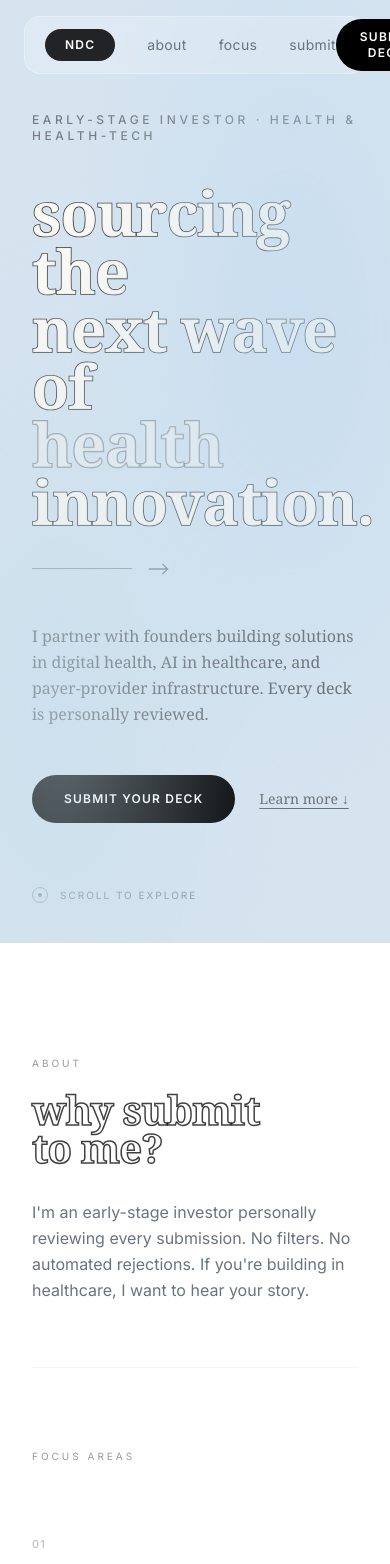
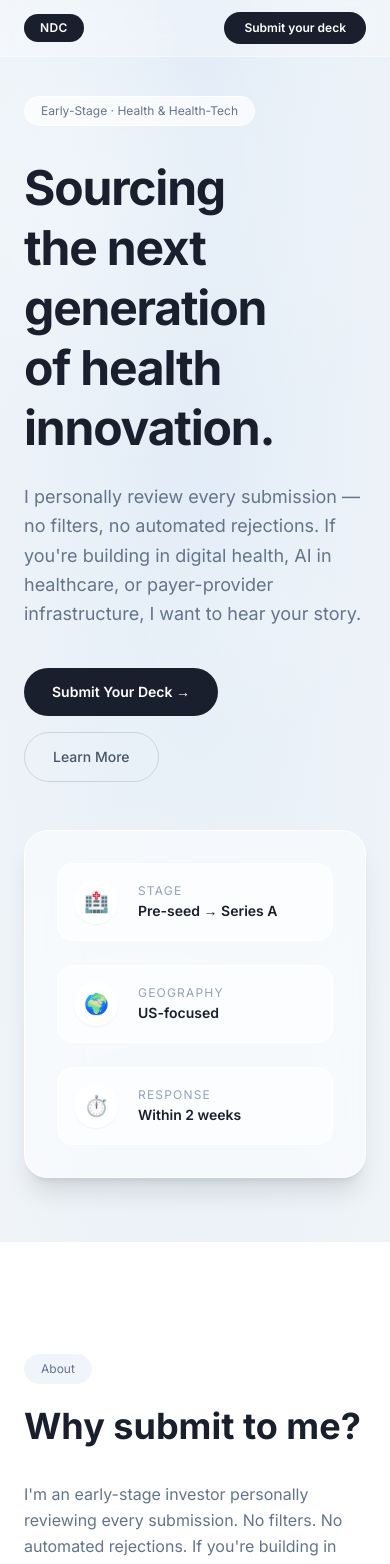
Before and after one commit to ndwumfuoh5-debug/sourcevc, a Next.js app: page / in a window 390 px wide. Shown: the top 1564 px of the page. Built offline with nearby package versions, Linux system fonts and the light colour scheme.

Commit message:
Coding agent: Completely redesign the landing page with a glassmorphism / frosted glas

```diff
--- a/globals.css
+++ b/globals.css
@@ -4,95 +4,96 @@
 
 @layer base {
   :root {
-    --background: 255 255 255;
-    --foreground: 10 10 10;
+    /* Soft blue-gray: #edf2f8 ≈ hsl(214, 43%, 95%) */
+    --background: 214 43% 95%;
+    --foreground: 222 47% 11%;
 
-    --card: 255 255 255;
-    --card-foreground: 10 10 10;
+    --card: 0 0% 100%;
+    --card-foreground: 222 47% 11%;
 
-    --popover: 255 255 255;
-    --popover-foreground: 10 10 10;
+    --popover: 0 0% 100%;
+    --popover-foreground: 222 47% 11%;
 
-    --primary: 10 10 10;
-    --primary-foreground: 255 255 255;
+    --primary: 222 47% 11%;
+    --primary-foreground: 0 0% 100%;
 
-    --secondary: 245 245 245;
-    --secondary-foreground: 10 10 10;
+    --secondary: 214 32% 91%;
+    --secondary-foreground: 222 47% 11%;
 
-    --muted: 245 245 245;
-    --muted-foreground: 115 115 115;
+    --muted: 214 32% 91%;
+    --muted-foreground: 215 16% 47%;
 
-    --accent: 245 245 245;
-    --accent-foreground: 10 10 10;
+    --accent: 214 32% 91%;
+    --accent-foreground: 222 47% 11%;
 
-    --destructive: 239 68 68;
-    --destructive-foreground: 255 255 255;
+    --destructive: 0 84% 60%;
+    --destructive-foreground: 0 0% 100%;
 
-    --border: 229 229 229;
-    --input: 229 229 229;
-    --ring: 10 10 10;
+    --border: 214 32% 87%;
+    --input: 214 32% 87%;
+    --ring: 222 47% 11%;
 
     --radius: 0rem;
 
-    --chart-1: 10 10 10;
-    --chart-2: 64 64 64;
-    --chart-3: 115 115 115;
-    --chart-4: 163 163 163;
-    --chart-5: 212 212 212;
+    --chart-1: 222 47% 11%;
+    --chart-2: 215 25% 35%;
+    --chart-3: 215 16% 55%;
+    --chart-4: 214 20% 70%;
+    --chart-5: 214 30% 85%;
 
-    --sidebar-background: 10 10 10;
-    --sidebar-foreground: 245 245 245;
-    --sidebar-primary: 255 255 255;
-    --sidebar-primary-foreground: 10 10 10;
-    --sidebar-accent: 30 30 30;
-    --sidebar-accent-foreground: 245 245 245;
-    --sidebar-border: 30 30 30;
-    --sidebar-ring: 255 255 255;
+    --sidebar-background: 222 47% 11%;
+    --sidebar-foreground: 214 32% 91%;
+    --sidebar-primary: 0 0% 100%;
+    --sidebar-primary-foreground: 222 47% 11%;
+    --sidebar-accent: 222 40% 18%;
+    --sidebar-accent-foreground: 214 32% 91%;
+    --sidebar-border: 222 40% 18%;
+    --sidebar-ring: 0 0% 100%;
   }
 
   .dark {
-    --background: 10 10 10;
-    --foreground: 245 245 245;
+    --background: 222 47% 8%;
+    --foreground: 214 32% 91%;
 
-    --card: 20 20 20;
-    --card-foreground: 245 245 245;
+    --card: 222 40% 12%;
+    --card-foreground: 214 32% 91%;
 
-    --popover: 20 20 20;
-    --popover-foreground: 245 245 245;
+    --popover: 222 40% 12%;
+    --popover-foreground: 214 32% 91%;
 
-    --primary: 245 245 245;
-    --primary-foreground: 10 10 10;
+    --primary: 214 32% 91%;
+    --primary-foreground: 222 47% 11%;
 
-    --secondary: 30 30 30;
-    --secondary-foreground: 245 245 245;
+    --secondary: 222 40% 18%;
+    --secondary-foreground: 214 32% 91%;
 
-    --muted: 30 30 30;
-    --muted-foreground: 163 163 163;
+    --muted: 222 40% 18%;
+    --muted-foreground: 215 16% 55%;
 
-    --accent: 30 30 30;
-    --accent-foreground: 245 245 245;
+    --accent: 222 40% 18%;
+    --accent-foreground: 214 32% 91%;
 
-    --destructive: 239 68 68;
-    --destructive-foreground: 255 255 255;
+    --destructive: 0 84% 60%;
+    --destructive-foreground: 0 0% 100%;
 
-    --border: 40 40 40;
-    --input: 40 40 40;
-    --ring: 245 245 245;
+    --border: 222 40% 20%;
+    --input: 222 40% 20%;
+    --ring: 214 32% 91%;
 
-    --chart-1: 245 245 245;
-    --chart-2: 200 200 200;
-    --chart-3: 150 150 150;
-    --chart-4: 100 100 100;
-    --chart-5: 60 60 60;
+    --chart-1: 214 32% 91%;
+    --chart-2: 214 20% 70%;
+    --chart-3: 215 16% 55%;
+    --chart-4: 215 25% 35%;
+    --chart-5: 222 40% 20%;
 
-    --sidebar-background: 10 10 10;
-    --sidebar-foreground: 245 245 245;
-    --sidebar-primary: 245 245 245;
-    --sidebar-primary-foreground: 10 10 10;
-    --sidebar-accent: 30 30 30;
-    --sidebar-accent-foreground: 245 245 245;
-    --sidebar-border: 40 40 40;
-    --sidebar-ring: 245 245 245;
+    --sidebar-background: 222 47% 8%;
+    --sidebar-foreground: 214 32% 91%;
+    --sidebar-primary: 214 32% 91%;
+    --sidebar-primary-foreground: 222 47% 11%;
+    --sidebar-accent: 222 40% 18%;
+    --sidebar-accent-foreground: 214 32% 91%;
+    --sidebar-border: 222 40% 20%;
+    --sidebar-ring: 214 32% 91%;
   }
 }
 
@@ -109,6 +110,7 @@
 
   body {
     @apply bg-background text-foreground leading-relaxed;
+    background-color: #edf2f8;
   }
 
   h1,
--- a/src/components/landing/AboutSection.tsx
+++ b/src/components/landing/AboutSection.tsx
@@ -1,103 +1,89 @@
 "use client";
+
+import { Stethoscope, Brain, Building2 } from "lucide-react";
 
 const FOCUS_AREAS = [
   {
-    number: "01",
     title: "Digital Health",
-    desc: "Consumer health, telehealth, remote monitoring, and mental wellness platforms reshaping how care is accessed.",
+    desc: "Consumer health, telehealth, remote monitoring, and mental wellness platforms reshaping how care is accessed and delivered.",
+    Icon: Stethoscope,
   },
   {
-    number: "02",
     title: "AI / ML in Healthcare",
-    desc: "Clinical decision support, diagnostics, drug discovery, and workflow automation powered by modern AI.",
+    desc: "Clinical decision support, diagnostics, drug discovery, and workflow automation powered by modern AI and machine learning.",
+    Icon: Brain,
   },
   {
-    number: "03",
     title: "Payer-Provider Tech",
     desc: "Infrastructure modernizing how care is financed, coordinated, and delivered across the health system.",
+    Icon: Building2,
   },
+];
+
+const STATS = [
+  { label: "Stage", value: "Pre-seed → A" },
+  { label: "Geography", value: "US-focused" },
+  { label: "Check size", value: "$25K–$250K" },
+  { label: "Response", value: "2 weeks" },
 ];
 
 export function AboutSection() {
   return (
-    <section id="about" className="bg-white py-28 px-8 md:px-16 lg:px-24">
-      <div className="max-w-6xl mx-auto">
+    <section id="about" className="bg-white py-28 px-6 md:px-10">
+      <div className="max-w-7xl mx-auto">
 
-        {/* Top row */}
-        <div className="flex flex-col md:flex-row md:items-end md:justify-between gap-8 mb-20 border-b border-gray-100 pb-16">
-          <div>
-            <p className="text-[10px] tracking-[0.3em] uppercase text-black/40 mb-5">About</p>
-            <h2
-              className="leading-[0.95] lowercase"
-              style={{
-                fontFamily: "'Georgia', 'Times New Roman', serif",
-                fontSize: "clamp(2.5rem, 6vw, 4.5rem)",
-                fontWeight: 700,
-                letterSpacing: "-0.02em",
-                color: "rgba(255,252,245,0.0)",
-                WebkitTextStroke: "1.5px rgba(0,0,0,0.75)",
-              }}
-            >
-              why submit<br />to me?
+        {/* Section header */}
+        <div className="mb-16">
+          <div className="inline-flex items-center bg-[#f0f5fc] text-slate-500 text-xs px-4 py-1.5 rounded-full border border-slate-100 mb-5">
+            About
+          </div>
+          <div className="flex flex-col md:flex-row md:items-end md:justify-between gap-8">
+            <h2 className="text-4xl font-bold text-[#1a1f2e] leading-tight">
+              Why submit to me?
             </h2>
-          </div>
-          <div className="max-w-sm">
-            <p className="text-gray-500 text-base leading-relaxed text-pretty">
-              I&apos;m an early-stage investor personally reviewing every submission.
-              No filters. No automated rejections. If you&apos;re building in healthcare,
-              I want to hear your story.
+            <p className="text-slate-500 text-base leading-relaxed max-w-sm text-pretty">
+              I&apos;m an early-stage investor personally reviewing every
+              submission. No filters. No automated rejections. If you&apos;re
+              building in healthcare, I want to hear your story.
             </p>
           </div>
         </div>
 
-        {/* Focus areas — numbered list style */}
-        <div id="focus">
-          <p className="text-[10px] tracking-[0.3em] uppercase text-black/40 mb-10">Focus areas</p>
-          <div className="divide-y divide-gray-100">
-            {FOCUS_AREAS.map((item) => (
-              <div
-                key={item.number}
-                className="flex flex-col md:flex-row md:items-center gap-4 py-8 group hover:bg-gray-50 -mx-4 px-4 transition-colors"
-              >
-                <span className="text-[11px] tracking-widest text-black/25 font-medium w-8 shrink-0">
-                  {item.number}
-                </span>
-                <div className="flex items-center gap-4 flex-1">
-                  <h3
-                    className="lowercase w-48 shrink-0"
-                    style={{
-                      fontFamily: "'Georgia', serif",
-                      fontSize: "1.2rem",
-                      fontWeight: 700,
-                      color: "transparent",
-                      WebkitTextStroke: "1px rgba(0,0,0,0.7)",
-                    }}
-                  >
-                    {item.title}
-                  </h3>
-                  <div className="hidden md:block h-px bg-gray-200 flex-1 max-w-24" />
-                  <p className="text-gray-500 text-sm leading-relaxed flex-1">
-                    {item.desc}
-                  </p>
-                </div>
-                {/* Arrow on hover */}
-                <span className="text-black/20 group-hover:text-black transition-colors text-lg">→</span>
+        {/* Focus area cards */}
+        <div id="focus" className="grid grid-cols-1 md:grid-cols-3 gap-5 mb-10">
+          {FOCUS_AREAS.map(({ title, desc, Icon }) => (
+            <div
+              key={title}
+              className="relative bg-[#f0f5fc] rounded-2xl p-7 border border-white/80 hover:shadow-md transition-shadow overflow-hidden"
+            >
+              {/* Ghost icon top-right */}
+              <div className="absolute top-4 right-4 text-slate-200 pointer-events-none" aria-hidden="true">
+                <Icon size={56} strokeWidth={1} />
               </div>
-            ))}
-          </div>
+
+              <h3 className="font-semibold text-[#1a1f2e] text-base mb-2 relative z-10">
+                {title}
+              </h3>
+              <p className="text-slate-500 text-sm leading-relaxed relative z-10">
+                {desc}
+              </p>
+            </div>
+          ))}
         </div>
 
         {/* Stats strip */}
-        <div className="mt-20 grid grid-cols-2 md:grid-cols-4 gap-3">
-          {[
-            { label: "Stage", value: "Pre-seed → A" },
-            { label: "Geography", value: "US-focused" },
-            { label: "Check size", value: "$25K–$250K" },
-            { label: "Response", value: "2 weeks" },
-          ].map((stat) => (
-            <div key={stat.label} className="bg-gray-50 rounded-2xl p-8 text-center border border-gray-100">
-              <p className="text-2xl font-black tracking-tight text-black mb-1" style={{ fontFamily: "'Georgia', serif" }}>{stat.value}</p>
-              <p className="text-[10px] tracking-[0.2em] uppercase text-black/40">{stat.label}</p>
+        <div className="grid grid-cols-2 md:grid-cols-4 gap-4">
+          {STATS.map((stat) => (
+            <div
+              key={stat.label}
+              className="bg-[#f5f8fc] rounded-2xl p-6 text-center border border-slate-100"
+            >
+              <p className="text-2xl font-bold text-[#1a1f2e] mb-1">
+                {stat.value}
+              </p>
+              <p className="text-xs text-slate-400 uppercase tracking-widest">
+                {stat.label}
+              </p>
             </div>
           ))}
         </div>
--- a/src/components/landing/HeroSection.tsx
+++ b/src/components/landing/HeroSection.tsx
@@ -6,110 +6,137 @@ export function HeroSection() {
   };
 
   return (
-    <section className="relative min-h-screen bg-[#D6E4F0] overflow-hidden flex flex-col">
-      {/* Soft gradient overlays */}
+    <section
+      className="relative min-h-screen overflow-hidden flex items-center"
+      style={{
+        background:
+          "radial-gradient(ellipse at 50% 0%, #dce8f5 0%, #e8f0f8 45%, #f0f4f8 100%)",
+      }}
+    >
+      {/* Decorative background blobs */}
       <div
-        className="absolute inset-0 opacity-50 pointer-events-none"
+        className="absolute inset-0 pointer-events-none overflow-hidden"
+        aria-hidden="true"
+      >
+        <div
+          className="absolute rounded-full opacity-40"
           style={{
-          backgroundImage:
-            "radial-gradient(ellipse at 75% 35%, #bcd8ed 0%, transparent 55%), radial-gradient(ellipse at 15% 75%, #c5dcea 0%, transparent 50%)",
+            width: 600,
+            height: 600,
+            top: "-10%",
+            right: "-8%",
+            background:
+              "radial-gradient(circle, rgba(255,255,255,0.9) 0%, rgba(255,255,255,0) 70%)",
           }}
         />
-
-      {/* Vertical rotated label — right side */}
-      <div className="absolute right-8 top-1/2 -translate-y-1/2 hidden lg:flex flex-col items-center gap-4">
-        <div className="w-px h-16 bg-black/20" />
-        <span
-          className="text-[10px] tracking-[0.3em] uppercase text-black/30 font-medium"
-          style={{ writingMode: "vertical-rl", transform: "rotate(180deg)" }}
-        >
-          Healthcare Ventures
-        </span>
-        <div className="w-px h-16 bg-black/20" />
+        <div
+          className="absolute rounded-full opacity-30"
+          style={{
+            width: 400,
+            height: 400,
+            bottom: "5%",
+            left: "-5%",
+            background:
+              "radial-gradient(circle, rgba(255,255,255,0.8) 0%, rgba(255,255,255,0) 70%)",
+          }}
+        />
+        <div
+          className="absolute rounded-full opacity-20"
+          style={{
+            width: 250,
+            height: 250,
+            top: "40%",
+            left: "30%",
+            background:
+              "radial-gradient(circle, rgba(255,255,255,0.7) 0%, rgba(255,255,255,0) 70%)",
+          }}
+        />
       </div>
 
       {/* Main content */}
-      <div className="flex-1 flex flex-col justify-center px-8 md:px-16 lg:px-24 pt-28 pb-16 max-w-6xl">
-        {/* Small label */}
-        <p
-          className="text-xs tracking-[0.3em] uppercase mb-10 font-medium"
-          style={{ color: "rgba(0,0,0,0.45)" }}
+      <div className="relative z-10 w-full max-w-7xl mx-auto px-6 md:px-10 pt-24 pb-16">
+        <div className="flex flex-col lg:flex-row lg:items-center gap-12 lg:gap-16">
+
+          {/* Left — 60% */}
+          <div className="flex-1 lg:max-w-[58%]">
+            {/* Badge */}
+            <div className="inline-flex items-center bg-white/70 backdrop-blur border border-white/80 text-slate-500 text-xs px-4 py-1.5 rounded-full mb-8">
+              Early-Stage · Health &amp; Health-Tech
+            </div>
+
+            {/* Headline */}
+            <h1
+              className="font-bold text-[#1a1f2e] leading-tight tracking-tight mb-6"
+              style={{ fontSize: "clamp(3rem, 7vw, 6rem)" }}
             >
-          Early-stage investor · Health &amp; Health-Tech
-        </p>
-
-        {/* Giant headline — outlined white/cream letters, softer serif feel */}
-        <h1
-          className="leading-[0.95] mb-8 lowercase"
-          style={{
-            fontFamily: "'Georgia', 'Times New Roman', serif",
-            fontSize: "clamp(3.8rem, 10.5vw, 8.5rem)",
-            fontWeight: 700,
-            letterSpacing: "-0.02em",
-            color: "rgba(255,252,245,0.92)",
-            WebkitTextStroke: "1.5px rgba(0,0,0,0.75)",
-            paintOrder: "stroke fill",
-          }}
-        >
-          sourcing the
-          <br />
-          next wave of
-          <br />
-          <span
-            style={{
-              color: "rgba(255,252,245,0.45)",
-              WebkitTextStroke: "1.5px rgba(0,0,0,0.35)",
-            }}
-          >
-            health
-          </span>{" "}
-          innovation.
+              Sourcing the next generation of health innovation.
             </h1>
 
-        {/* Decorative arrow line */}
-        <div className="flex items-center gap-4 mb-12">
-          <div className="h-px bg-black/30 flex-1 max-w-[100px]" />
-          <svg width="22" height="12" viewBox="0 0 24 14" fill="none">
-            <path d="M0 7h22M16 1l6 6-6 6" stroke="rgba(0,0,0,0.4)" strokeWidth="1.5" />
-          </svg>
-        </div>
-
-        {/* Bio text */}
-        <p
-          className="text-base md:text-lg leading-relaxed max-w-md mb-12 text-pretty"
-          style={{ color: "rgba(0,0,0,0.55)", fontFamily: "'Georgia', serif" }}
-        >
-          I partner with founders building solutions in digital health, AI in
-          healthcare, and payer-provider infrastructure. Every deck is personally
-          reviewed.
+            {/* Subtext */}
+            <p className="text-slate-500 text-lg leading-relaxed max-w-prose mb-10 text-pretty">
+              I personally review every submission — no filters, no automated
+              rejections. If you&apos;re building in digital health, AI in
+              healthcare, or payer-provider infrastructure, I want to hear your
+              story.
             </p>
 
             {/* CTAs */}
-        <div className="flex items-center gap-6">
+            <div className="flex flex-wrap items-center gap-4">
               <button
                 onClick={() => scrollTo("submit")}
-            className="bg-black text-white text-xs font-semibold tracking-widest uppercase px-8 py-4 rounded-full hover:bg-gray-800 transition-colors"
+                className="bg-[#1a1f2e] text-white rounded-full px-7 py-3.5 text-sm font-semibold hover:bg-slate-700 transition-colors"
               >
-            Submit your deck
+                Submit Your Deck →
               </button>
               <button
                 onClick={() => scrollTo("about")}
-            className="text-sm hover:opacity-80 underline underline-offset-4 transition-opacity"
-            style={{ color: "rgba(0,0,0,0.5)", fontFamily: "'Georgia', serif" }}
+                className="border border-slate-300 text-slate-600 rounded-full px-7 py-3.5 text-sm font-medium hover:border-slate-400 hover:text-slate-800 transition-colors"
               >
-            Learn more ↓
+                Learn More
               </button>
             </div>
           </div>
 
-      {/* Bottom scroll hint */}
-      <div className="flex items-center gap-3 px-8 md:px-16 lg:px-24 pb-10">
-        <div className="w-4 h-4 border border-black/20 rounded-full flex items-center justify-center">
-          <div className="w-1 h-1 bg-black/30 rounded-full" />
+          {/* Right — 40%: frosted glass stats card */}
+          <div className="lg:max-w-[38%] w-full">
+            <div className="bg-white/50 backdrop-blur-xl rounded-3xl border border-white/80 shadow-xl p-8 space-y-6">
+              {[
+                {
+                  icon: "🏥",
+                  label: "Stage",
+                  value: "Pre-seed → Series A",
+                },
+                {
+                  icon: "🌍",
+                  label: "Geography",
+                  value: "US-focused",
+                },
+                {
+                  icon: "⏱",
+                  label: "Response",
+                  value: "Within 2 weeks",
+                },
+              ].map((stat) => (
+                <div
+                  key={stat.label}
+                  className="flex items-center gap-5 p-4 bg-white/60 rounded-2xl border border-white/70"
+                >
+                  <div className="w-11 h-11 rounded-full bg-white/80 border border-white/90 flex items-center justify-center text-xl flex-shrink-0 shadow-sm">
+                    {stat.icon}
                   </div>
-        <span className="text-[10px] tracking-[0.2em] uppercase" style={{ color: "rgba(0,0,0,0.35)" }}>
-          Scroll to explore
-        </span>
+                  <div>
+                    <p className="text-xs text-slate-400 uppercase tracking-widest mb-0.5">
+                      {stat.label}
+                    </p>
+                    <p className="text-sm font-semibold text-[#1a1f2e]">
+                      {stat.value}
+                    </p>
+                  </div>
+                </div>
+              ))}
+            </div>
+          </div>
+        </div>
       </div>
     </section>
   );
--- a/src/components/landing/LandingNavbar.tsx
+++ b/src/components/landing/LandingNavbar.tsx
@@ -1,12 +1,12 @@
 "use client";
 
-import { useState, useEffect } from "react";
+import { useEffect, useState } from "react";
 
 export function LandingNavbar() {
   const [scrolled, setScrolled] = useState(false);
 
   useEffect(() => {
-    const onScroll = () => setScrolled(window.scrollY > 80);
+    const onScroll = () => setScrolled(window.scrollY > 40);
     window.addEventListener("scroll", onScroll, { passive: true });
     return () => window.removeEventListener("scroll", onScroll);
   }, []);
@@ -16,48 +16,46 @@ export function LandingNavbar() {
   };
 
   return (
-    <nav className="fixed top-0 left-0 right-0 z-50 px-6 py-4">
-      <div
-        className={`rounded-2xl transition-all duration-300 ${
+    <nav
+      className={`fixed top-0 left-0 right-0 z-50 transition-all duration-300 ${
         scrolled
-            ? "bg-white/80 backdrop-blur-md shadow-sm border border-white/60"
-            : "bg-white/20 backdrop-blur-sm border border-white/30"
+          ? "bg-white/50 backdrop-blur-xl border-b border-white/60 shadow-sm"
+          : "bg-white/30 backdrop-blur-md border-b border-white/40"
       }`}
     >
-        <div className="flex items-center h-14 px-5">
-          {/* Logo pill */}
+      <div className="max-w-7xl mx-auto flex items-center justify-between h-14 px-6 md:px-10">
+        {/* Left: initials pill */}
         <button
           onClick={() => window.scrollTo({ top: 0, behavior: "smooth" })}
-            className="bg-black/85 text-white font-semibold text-xs tracking-widest uppercase px-5 py-2 rounded-full mr-8 hover:bg-black transition-colors"
+          className="bg-[#1a1f2e] text-white text-xs font-semibold px-4 py-1.5 rounded-full hover:bg-slate-700 transition-colors tracking-wide"
         >
           NDC
         </button>
 
-          {/* Nav links */}
-          <div className="flex items-center gap-8 flex-1">
+        {/* Center: nav links */}
+        <div className="hidden md:flex items-center gap-8">
           {[
             { id: "about", label: "about" },
-              { id: "focus", label: "focus" },
+            { id: "focus", label: "focus areas" },
             { id: "submit", label: "submit" },
           ].map(({ id, label }) => (
             <button
               key={id}
               onClick={() => scrollTo(id)}
-                className="text-sm text-gray-500 hover:text-black transition-colors tracking-wide"
+              className="text-sm text-slate-500 hover:text-slate-900 transition-colors"
             >
               {label}
             </button>
           ))}
         </div>
 
-          {/* CTA — rounded pill */}
+        {/* Right: CTA pill */}
         <button
           onClick={() => scrollTo("submit")}
-            className="bg-black text-white text-xs font-semibold tracking-widest uppercase px-6 py-2.5 rounded-full hover:bg-gray-800 transition-colors"
+          className="bg-[#1a1f2e] text-white rounded-full px-5 py-2 text-xs font-semibold hover:bg-slate-700 transition-colors"
         >
-            Submit deck
+          Submit your deck
         </button>
-        </div>
       </div>
     </nav>
   );
--- a/src/components/landing/SubmitSection.tsx
+++ b/src/components/landing/SubmitSection.tsx
@@ -4,44 +4,25 @@ import { PitchForm } from "./PitchForm";
 
 export function SubmitSection() {
   return (
-    <section id="submit" className="bg-[#F5F0EB] py-28 px-8 md:px-16 lg:px-24">
-      <div className="max-w-6xl mx-auto">
+    <section id="submit" className="bg-[#edf2f8] py-28 px-6 md:px-10">
+      <div className="max-w-3xl mx-auto">
 
-        {/* Header row */}
-        <div className="flex flex-col md:flex-row md:items-end md:justify-between gap-8 mb-16 border-b border-gray-300 pb-12">
-          <div>
-            <p className="text-[10px] tracking-[0.3em] uppercase text-black/40 mb-5">Apply</p>
-            <h2
-              className="leading-[0.95] lowercase"
-              style={{
-                fontFamily: "'Georgia', 'Times New Roman', serif",
-                fontSize: "clamp(2.5rem, 6vw, 4.5rem)",
-                fontWeight: 700,
-                letterSpacing: "-0.02em",
-                color: "rgba(255,252,245,0.0)",
-                WebkitTextStroke: "1.5px rgba(0,0,0,0.75)",
-              }}
-            >
-              share your<br />vision.
-            </h2>
+        {/* Section header */}
+        <div className="mb-12 text-center">
+          <div className="inline-flex items-center bg-white/70 backdrop-blur text-slate-500 text-xs px-4 py-1.5 rounded-full border border-white/80 mb-5">
+            Apply
           </div>
-          <div className="max-w-xs">
-            <p className="text-gray-500 text-sm leading-relaxed">
-              Fill out the form below. Every submission is personally reviewed —
-              expect a response within two weeks.
-            </p>
-            {/* Decorative line */}
-            <div className="flex items-center gap-3 mt-6">
-              <div className="h-px bg-black w-12" />
-              <svg width="16" height="10" viewBox="0 0 16 10" fill="none">
-                <path d="M0 5h14M10 1l4 4-4 4" stroke="black" strokeWidth="1.2" />
-              </svg>
-            </div>
-          </div>
+          <h2 className="text-4xl font-bold text-[#1a1f2e] leading-tight mb-4">
+            Share your vision.
+          </h2>
+          <p className="text-slate-500 text-base leading-relaxed max-w-sm mx-auto text-pretty">
+            Fill out the form below. Every submission is personally reviewed —
+            expect a response within two weeks.
+          </p>
         </div>
 
-        {/* Form — clean white card */}
-        <div className="bg-white p-10 md:p-16 rounded-3xl">
+        {/* Frosted glass form card */}
+        <div className="bg-white/70 backdrop-blur-xl rounded-3xl border border-white/90 shadow-xl p-10 md:p-14">
           <PitchForm />
         </div>
       </div>
```
Also changed, not shown: src/components/landing/LandingFooter.tsx (+16 -21 lines), src/components/landing/PitchForm.tsx (+27 -27 lines), 1 other file (tests, documents, lock files or other folders). Lines whose indentation alone changed are shown as unchanged.
